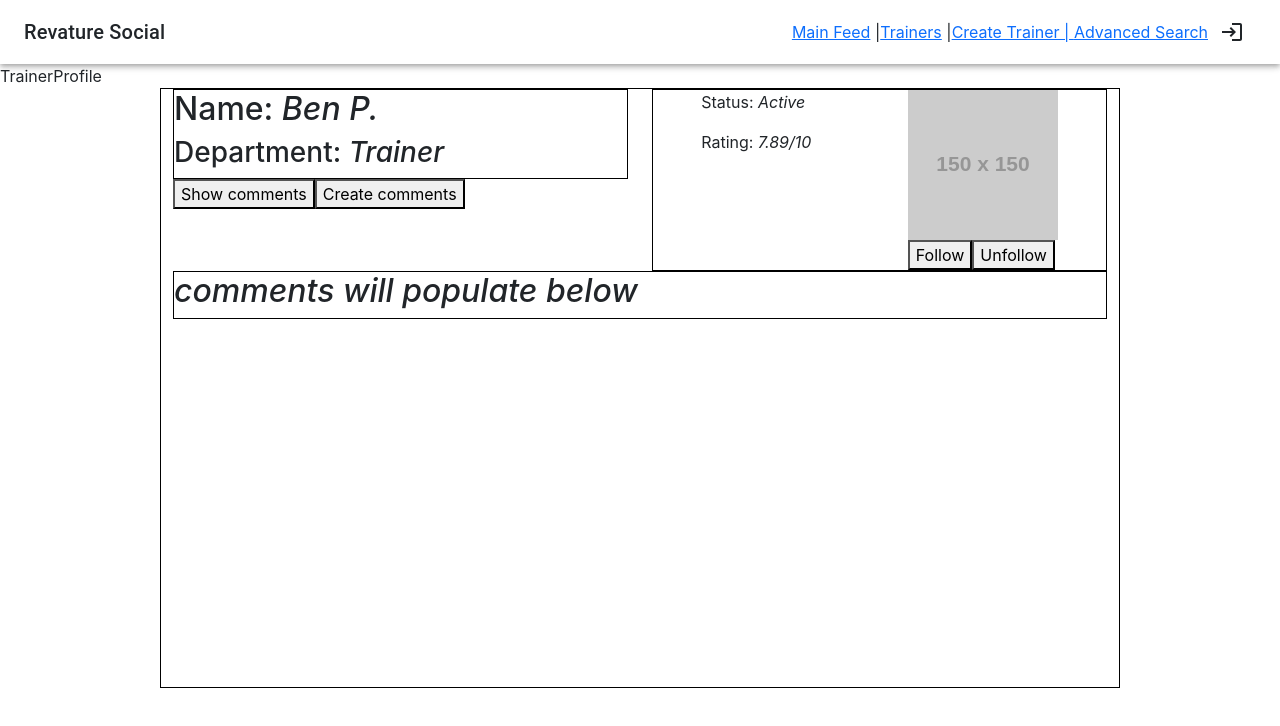
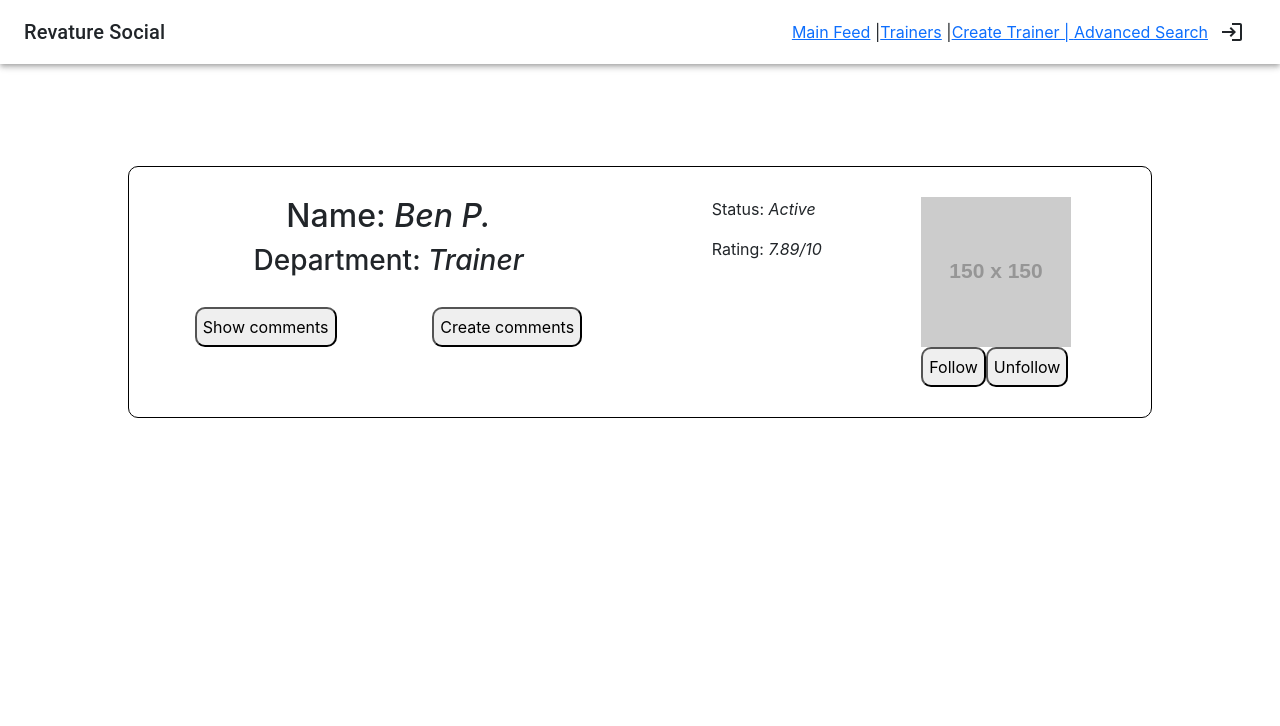
Before and after one commit to mdsayeed133/RevProject-3, a React (Create React App) app in the folder social-media-react-dev/: page /trainerprofile in a window 1280 px wide. Shown: the top 726 px of the page. Built offline with nearby package versions, Linux system fonts and the light colour scheme.

Commit message:
added components/added navigation

```diff
--- /dev/null
+++ b/social-media-react-dev/src/components/Comments/CreateComments.tsx
@@ -0,0 +1,13 @@
+import React from 'react'
+import Navbar from '../navbar/Navbar'
+
+const CreateComments = () => {
+    return (
+        <>
+        <Navbar/>
+        <div>CreateComments</div>
+        </>
+    )
+}
+
+export default CreateComments
--- /dev/null
+++ b/social-media-react-dev/src/components/Comments/ShowComments.tsx
@@ -0,0 +1,13 @@
+import React from 'react'
+import Navbar from '../navbar/Navbar'
+
+const ShowComments = () => {
+    return (
+        <>
+        <Navbar/>
+        <div>ShowComments</div>
+        </>
+    )
+}
+
+export default ShowComments
--- a/social-media-react-dev/src/components/TrainerProfile/TrainerProfile.css
+++ b/social-media-react-dev/src/components/TrainerProfile/TrainerProfile.css
@@ -4,16 +4,31 @@
 
 .profile-container {
     border: 1px solid black;
-    height: 600px;
-    width: 75%;
+    border-radius: 10px;
+    width: 80%;
+    padding: 20px;
+    margin-top: 8%;
 }
 
 .name-box {
-    border: 1px solid black;
+    /* border: 1px solid black;
+    border-radius: 10px; */
+    padding: 10px;
+    text-align: center;
 }
+.btn-box {
+    /* border: 1px solid black; */
+    margin-top: 30px;
 
+}
+button {
+    border-radius: 10px;
+    height: 40px;
+}
 .profile-pic {
-    border: 1px solid black;
+    /* border: 1px solid black;
+    border-radius: 10px; */
+    padding: 10px;
 }
 
 .posted-comments {
--- a/social-media-react-dev/src/components/TrainerProfile/TrainerProfile.tsx
+++ b/social-media-react-dev/src/components/TrainerProfile/TrainerProfile.tsx
@@ -1,23 +1,31 @@
 import React from 'react'
 import Navbar from '../navbar/Navbar'
 import '../TrainerProfile/TrainerProfile.css'
+import { useNavigate } from 'react-router'
+const TrainerProfile = () => {
 
-const TrainerProfile = () => {
+    // useNavigate to "navigate"
+    const navigate = useNavigate();
+    const showComments = async () => {
+        navigate("/showcomments")
+    }
+    const createComments = async () => {
+        navigate("/createcomments")
+    }
     return (
         <>
             <Navbar />
-            <div>TrainerProfile</div>
             {/* create barebones trainer profile. use jamboard as reference */}
             <div className="profile-container container">
                 <div className="row">
-                    <div className="col-md-6">
-                        <div className="name-box">
+                    <div className="col-md-6 name-box">
+                        <div className="">
                             <h2 className="profile-name" id="trainerName">Name: <em>Ben P.</em></h2>
                             <h3>Department: <em>Trainer</em></h3>
                         </div>
-                        <div className="btn-box">
-                            <button>Show comments</button>
-                            <button>Create comments</button>
+                        <div className="btn-box d-flex justify-content-around">
+                            <button className="comment-btn" onClick={showComments}>Show comments</button>
+                            <button className="comment-btn" onClick={createComments}>Create comments</button>
                         </div>
                     </div>
                     <div className="col-md-6">
@@ -29,15 +37,16 @@
                             <div className="image-container d-block">
                                 <img src="https://via.placeholder.com/150" alt="" />
                                 <br></br>
-                                <button className="follow-btn">Follow</button><button className="follow-btn">Unfollow</button>
+                                <button className="follow-btn">Follow</button>
+                                <button className="follow-btn">Unfollow</button>
                             </div>
                         </div>
                     </div>
                 </div>
                 {/* this should hold the posted comments upon a click */}
-                <div className="posted-comments">
+                {/* <div className="posted-comments">
                     <h2><em>comments will populate below</em></h2>
-                </div>
+                </div> */}
             </div>
         </>
     )
--- a/social-media-react-dev/src/components/advancedSearch/advancedSearch.tsx
+++ b/social-media-react-dev/src/components/advancedSearch/advancedSearch.tsx
@@ -10,27 +10,27 @@
         <h4>Where</h4>
         <div className='where'>
           <input type="checkbox" id='where' name='where' value="All" />All
-          <input type="checkbox" id='where' name='where' value="Trainers" />Trainers
-          <input type="checkbox" id='where' name='where' value="Posts" />Posts
-          <input type="checkbox" id='where' name='where' value="Users" />Users
+    <br />      <input type="checkbox" id='where' name='where' value="Trainers" />Trainers
+    <br />       <input type="checkbox" id='where' name='where' value="Posts" />Posts
+    <br />      <input type="checkbox" id='where' name='where' value="Users" />Users
         </div>
 
         <h4>status</h4>
         <div className='status'>
           <input type="checkbox" id='status' name='status' value="All" />All
-          <input type="checkbox" id='status' name='status' value="Active" />Active
-          <input type="checkbox" id='status' name='status' value="Inactive" />Inactive
+<br />          <input type="checkbox" id='status' name='status' value="Active" />Active
+<br />          <input type="checkbox" id='status' name='status' value="Inactive" />Inactive
         </div>
 
         <h4>Department</h4>
         <div className='department'>
           <input type="checkbox" id='department' name='department' value="All" />All
-          <input type="checkbox" id='department' name='department' value="Trainer" />Trainer
-          <input type="checkbox" id='department' name='department' value="QC" />QC
-          <input type="checkbox" id='department' name='department' value="HR" />HR
-          <input type="checkbox" id='department' name='department' value="CoE" />CoE
-          <input type="checkbox" id='department' name='department' value="PDP" />PDP
-          <input type="checkbox" id='department' name='department' value="Recruiters" />Recruiters
+  <br />        <input type="checkbox" id='department' name='department' value="Trainer" />Trainer
+  <br />        <input type="checkbox" id='department' name='department' value="QC" />QC
+  <br />        <input type="checkbox" id='department' name='department' value="HR" />HR
+  <br />        <input type="checkbox" id='department' name='department' value="CoE" />CoE
+  <br />        <input type="checkbox" id='department' name='department' value="PDP" />PDP
+  <br />        <input type="checkbox" id='department' name='department' value="Recruiters" />Recruiters
 
 
   <h3>Search Terms</h3>
@@ -40,7 +40,7 @@
 </div>
 
 <button className='clearEntry'>Clear Entries</button>
-<button className='search'>Search</button></div>
+<button className='advancedsearch'>Search</button></div>
 
       </div>
 
--- a/social-media-react-dev/src/router/AppRoutes.tsx
+++ b/social-media-react-dev/src/router/AppRoutes.tsx
@@ -1,6 +1,8 @@
 import React from 'react';
 import { Route, Routes } from "react-router-dom";
 import AdvancedSearch from '../components/AdvancedSearch/advancedSearch';
+import CreateComments from '../components/Comments/CreateComments';
+import ShowComments from '../components/Comments/ShowComments';
 import CreateTrainer from '../components/CreateTrainer/CreateTrainer';
 import Login from '../components/login/Login';
 import { PostFeed } from '../components/post-feed/PostFeed';
@@ -17,5 +19,7 @@
     <Route path="/trainerprofile" element={<TrainerProfile />}/>
     <Route path="/advancedsearch" element={<AdvancedSearch/>}/>
     <Route path="/createtrainer" element={<CreateTrainer/>}/>
+    <Route path="/createcomments" element={<CreateComments/>}/>
+    <Route path="/showcomments" element={<ShowComments/>}/>
   </Routes>
 )
```
Also changed, not shown: social-media-react-dev/notes.txt, social-media-react-dev/src/components/Comments/Comments.css (added).
